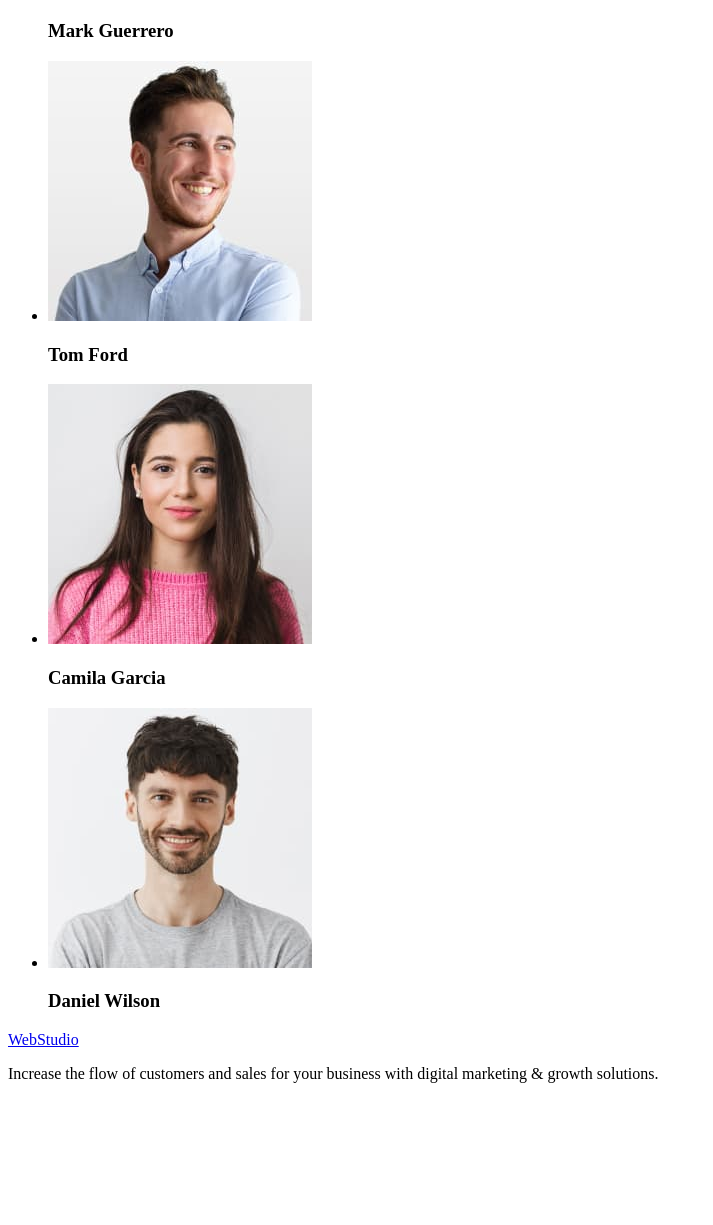
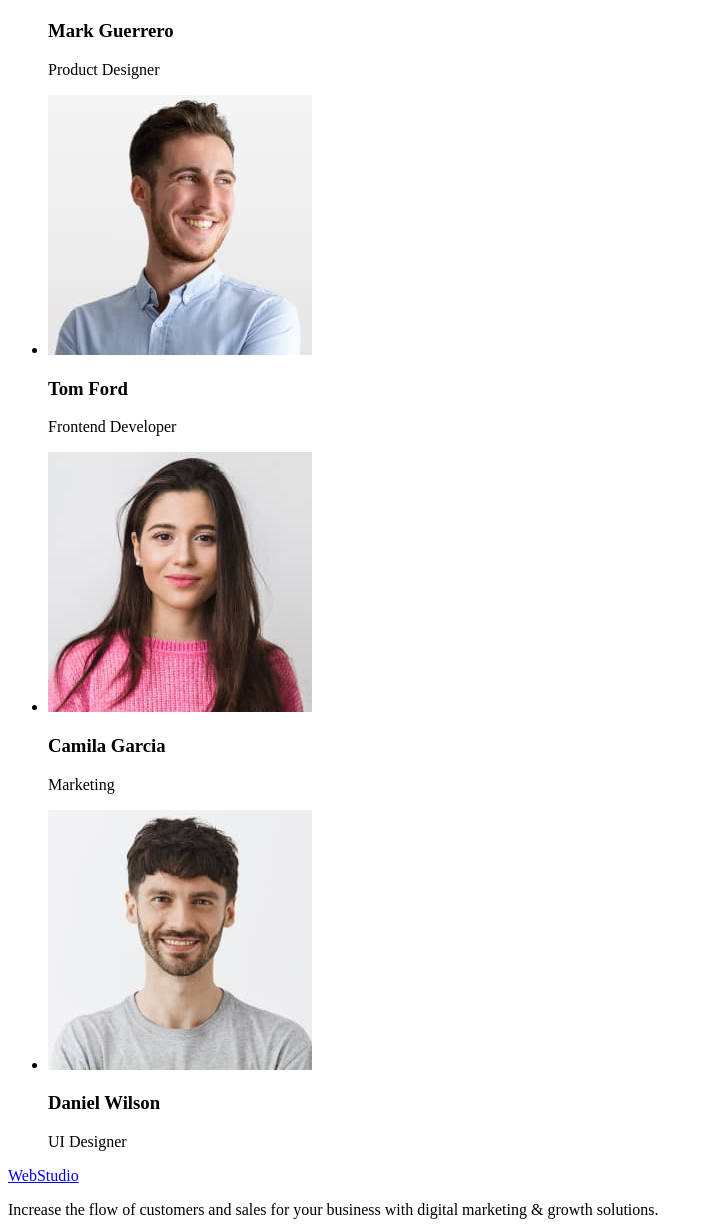
Before and after one commit to Olenasoloviva/goit-markup-hw-01, a plain HTML site: page index.html in a window 1280 px wide. Shown: the part 875-2100 px from the top of the page, without its empty margins (0-713 px from the left). Before the commit the page ends 1974 px from the top, so only its background shows below. Drawn offline with Linux system fonts and the light colour scheme.

Commit message:
added paragraphs

```diff
--- a/index.html
+++ b/index.html
@@ -23,7 +23,7 @@
                       <a href="mailto:info@devstudio.com">info@devstudio.com</a><br />
                     </li>
                     <li>
-                      <a href="tel:110001111111">+11 (000) 111-11-11</a>
+                      <a href="tel:+110001111111">+11 (000) 111-11-11</a>
                     </li>
                   </ul>
               </address>
@@ -39,6 +39,7 @@
   </section>
 
    <section>
+    <h2 hidden>Proba</h2>
     <ul>
      <li>
        <h3>Strategy</h3>
@@ -67,29 +68,29 @@
               <li>
                 <img src="./images/1-img.jpg" alt="Photo Mark" width="264" height="260">
                 <h3>Mark Guerrero</h3>
-                <p></p>
+                <p>Product Designer</p>
               </li>
               <li>
                 <img src="./images/2-img.jpg" alt="Photo Tom" width="264" height="260">
                 <h3>Tom Ford</h3>
-                <p></p>
+                <p>Frontend Developer</p>
               </li>
               <li>
                 <img src="./images/3-img.jpg" alt="Photo Camila" width="264" height="260">
                 <h3>Camila Garcia</h3>
-                <p></p>
+                <p>Marketing</p>
               </li>
               <li>
                 <img src="./images/4-img.jpg" alt="Photo Daniel" width="264" height="260">
                 <h3>Daniel Wilson</h3>
-                <p></p>
+                <p>UI Designer</p>
               </li>
              </ul>
   </section>
 </main>
 <footer>
   <section>
-<a href="./index.html">WebStudio</a>
+    <a href="./index.html">WebStudio</a>
 <p>Increase the flow of customers and sales for your business with digital marketing & growth solutions.</p>
 </section>
 </footer>
```
